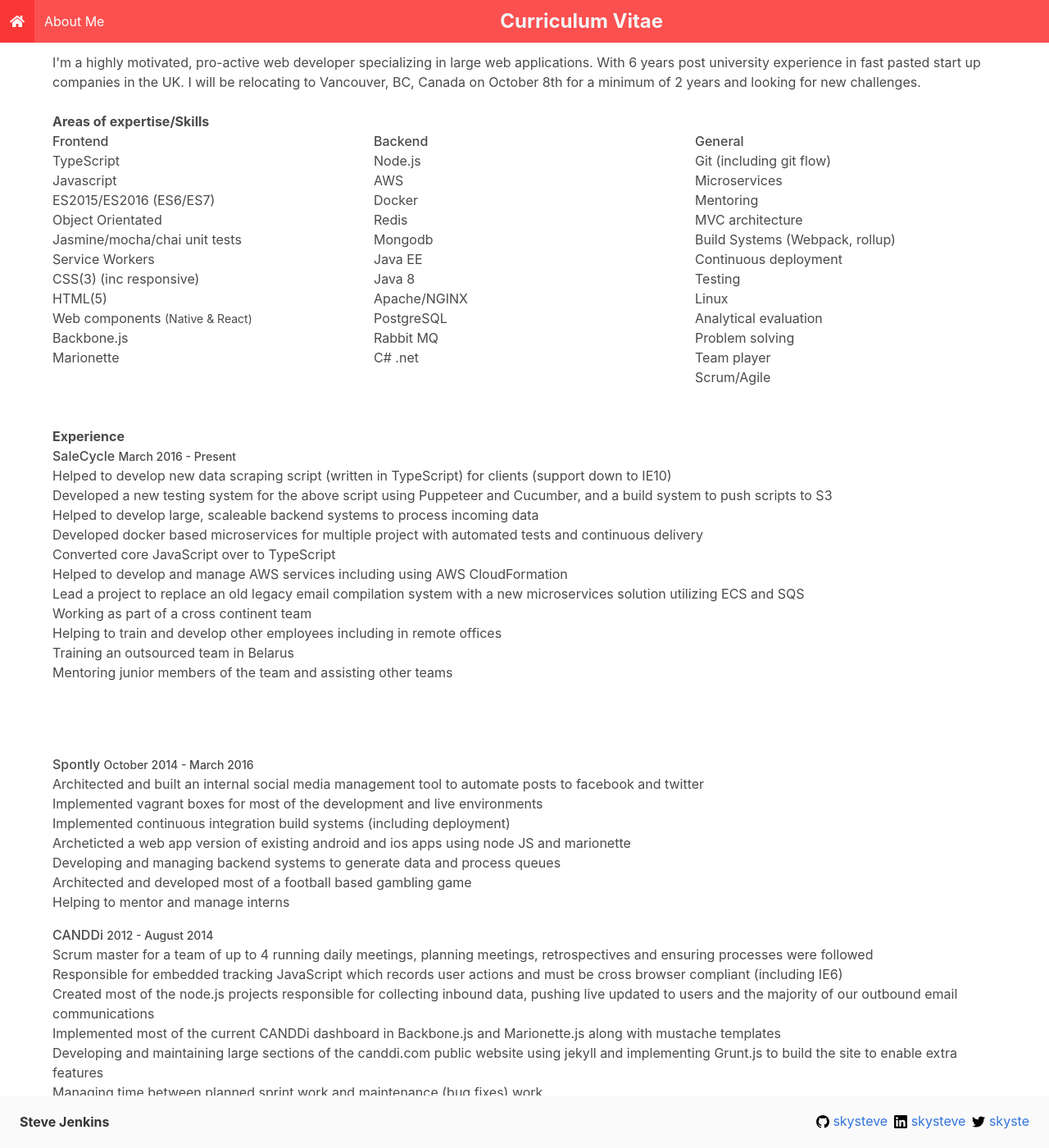
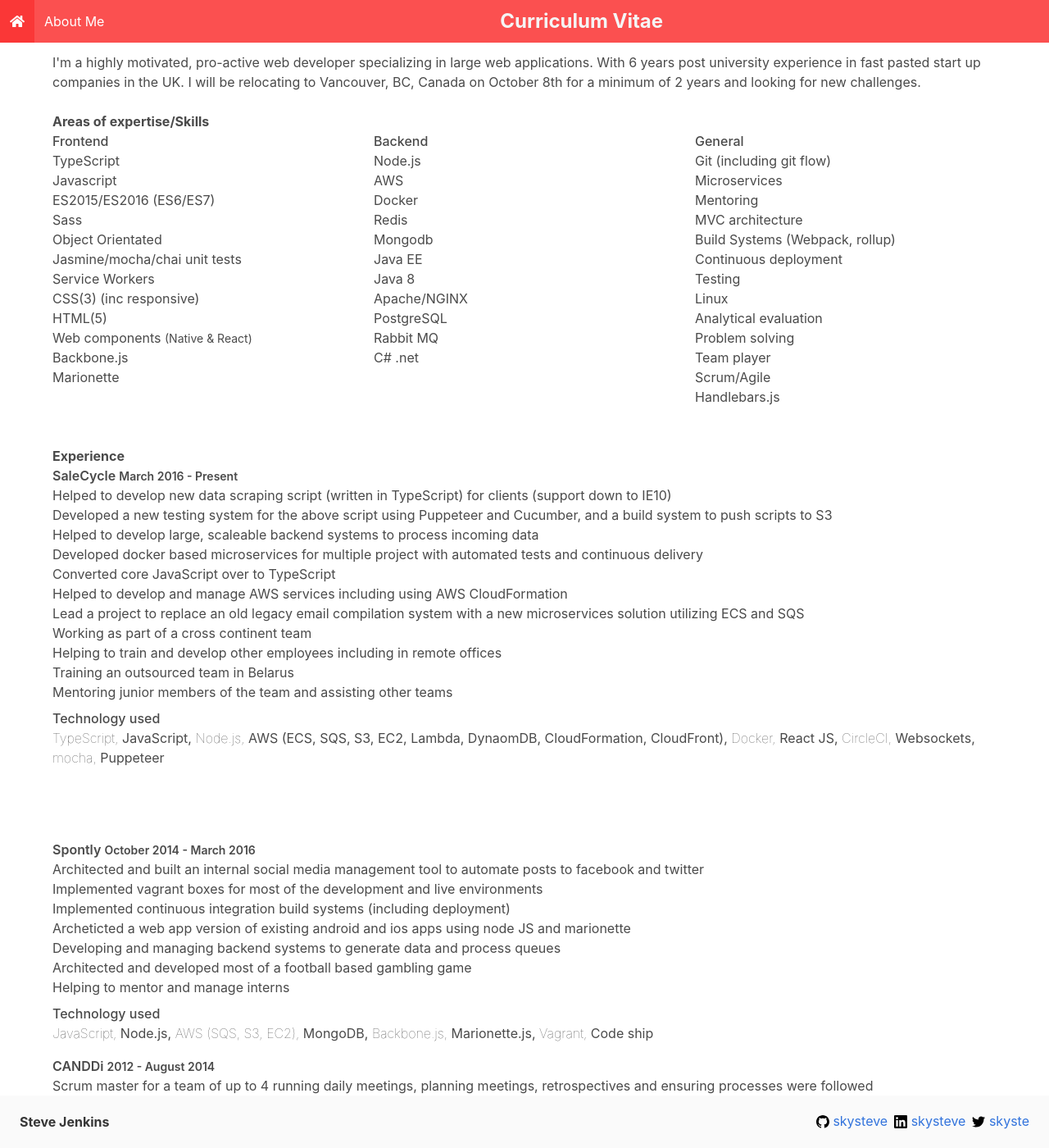
Before and after one commit to skysteve/skysteve.github.io, a Jekyll site: the page built from cv.html, in a window 1280 px wide and 1400 px high. Shown: the whole window at 82% size. Built offline with Jekyll 4.4.1, drawn with Linux system fonts in a browser that asks for light colours; nearby versions of some CDN libraries; some of the changed text lies outside the part shown.

Commit message:
update tech used

```diff
--- a/assets/cv.scss
+++ b/assets/cv.scss
@@ -23,9 +23,33 @@
 
     .job {
       h5 {
-        font-weight: 500;
+        font-weight: 600;
       }
       margin-bottom: 1rem;
+
+      .tech-used {
+        padding-top: 0.5rem;
+        h6 {
+          font-weight: 450;
+        }
+
+        ul {
+          li {
+            display: inline;
+          }
+
+          li:nth-child(odd) {
+            font-weight: 100;
+          }
+
+          li:after {
+            content: ", ";
+          }
+          li:last-child:after {
+            content: "" !important;
+          }
+        }
+      }
     }
 
     .education {
@@ -36,6 +60,8 @@
     .personals {
       display: none;
     }
+
+
 }
 
 @media print
@@ -70,4 +96,8 @@
     hr {
       display: none;
     }
+
+    .job {
+      font-size: 0.9rem;
+    }
 }
--- a/cv.html
+++ b/cv.html
@@ -28,6 +28,7 @@
         <li>TypeScript</li>
         <li>Javascript</li>
         <li>ES2015/ES2016 (ES6/ES7)</li>
+        <li>Sass</li>
         <ul>
           <li>Object Orientated</li>
           <li>Jasmine/mocha/chai unit tests</li>
@@ -75,6 +76,7 @@
         <li>Problem solving</li>
         <li>Team player</li>
         <li>Scrum/Agile</li>
+        <li>Handlebars.js</li>
       </ul>
     </div>
   </div>
@@ -99,6 +101,21 @@
         <li>Training an outsourced team in Belarus</li>
         <li>Mentoring junior members of the team and assisting other teams</li>
       </ul>
+      <div class="tech-used">
+        <h6>Technology used</h6>
+        <ul>
+          <li>TypeScript</li>
+          <li>JavaScript</li>
+          <li>Node.js</li>
+          <li>AWS (ECS, SQS, S3, EC2, Lambda, DynaomDB, CloudFormation, CloudFront)</li>
+          <li>Docker</li>
+          <li>React JS</li>
+          <li>CircleCI</li>
+          <li>Websockets</li>
+          <li>mocha</li>
+          <li>Puppeteer</li>
+        </ul>
+      </div>
     </div>
 
     <br>
@@ -118,6 +135,19 @@
         <li>Architected and developed most of a football based gambling game</li>
         <li>Helping to mentor and manage interns</li>
       </ul>
+      <div class="tech-used">
+          <h6>Technology used</h6>
+          <ul>
+            <li>JavaScript</li>
+            <li>Node.js</li>
+            <li>AWS (SQS, S3, EC2)</li>
+            <li>MongoDB</li>
+            <li>Backbone.js</li>
+            <li>Marionette.js</li>
+            <li>Vagrant</li>
+            <li>Code ship</li>
+          </ul>
+      </div>
     </div>
 
     <div class="job">
@@ -139,6 +169,18 @@
         <li>Responsible for designing and scoping some large technical challenges such as implementing new features as well as
           taking part in group planning sessions when required</li>
       </ul>
+      <div class="tech-used">
+          <h6>Technology used</h6>
+          <ul>
+            <li>JavaScript</li>
+            <li>Node.js</li>
+            <li>AWS (SQS, S3, EC2)</li>
+            <li>MongoDB</li>
+            <li>Backbone.js</li>
+            <li>Marionette.js</li>
+            <li>RabbitMQ</li>
+          </ul>
+      </div>
     </div>
 
     <div class="job">
@@ -191,7 +233,6 @@
 
     <hr>
     <br>
-
     <h2>Transferable skills</h2>
     <ul>
       <li>Working within and across large corporate networks, both as a user and a developer</li>
```
